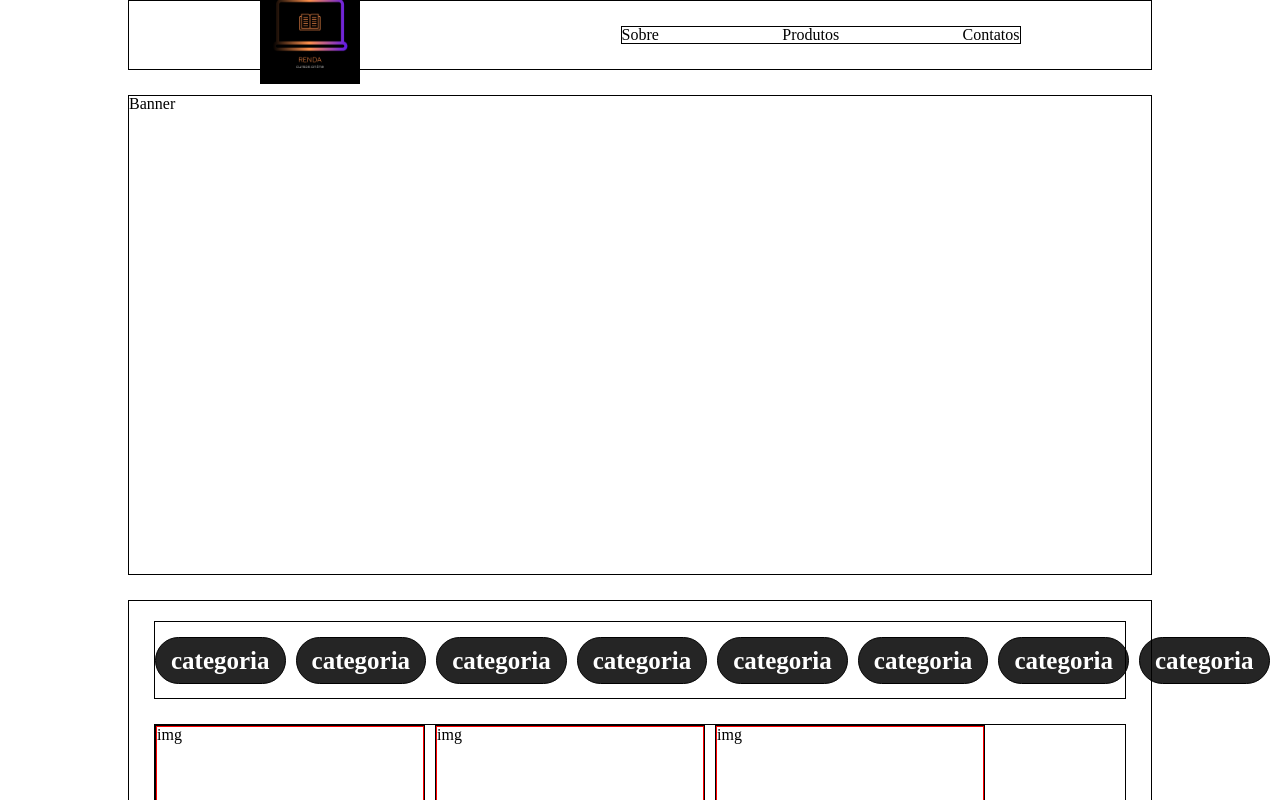
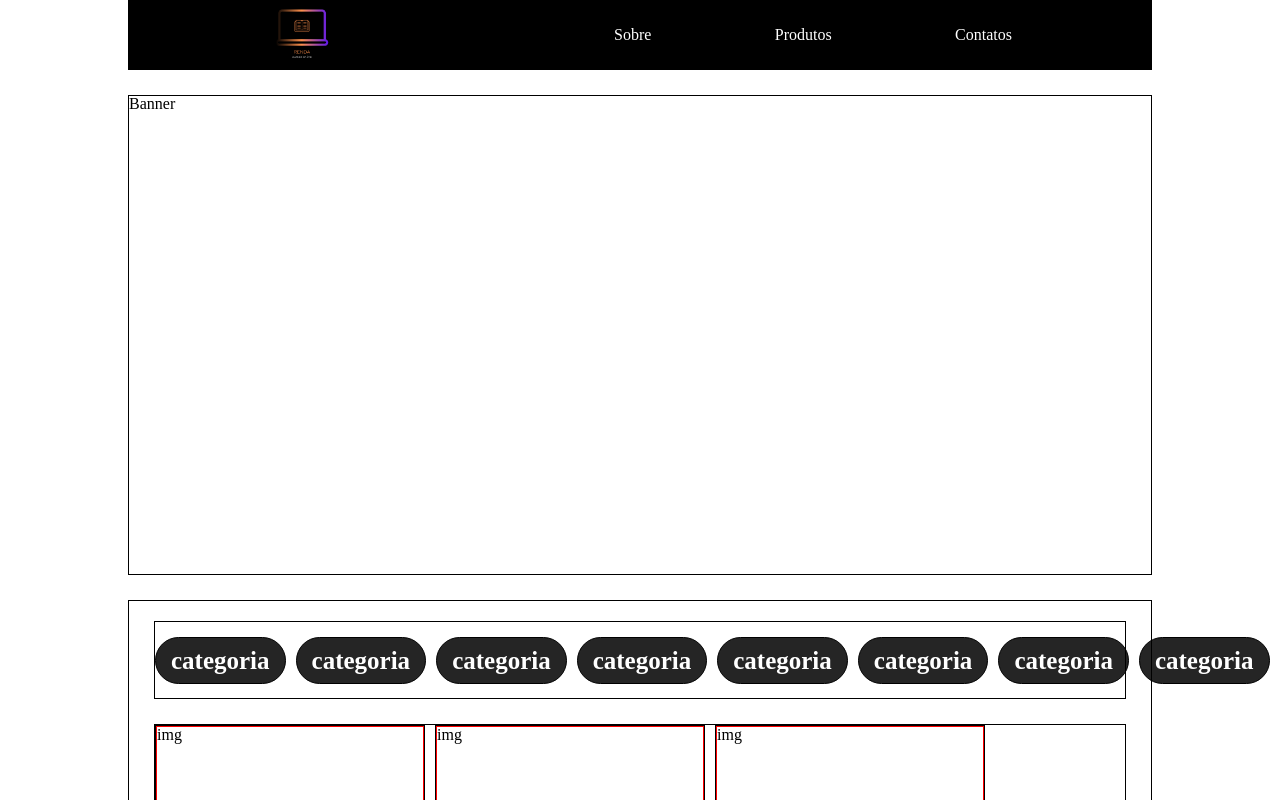
Before and after one commit to Cursos-Renda/CursosRendaOnline, a React (Vite) app: page / in a window 1280 px wide. Shown: the top 800 px of the page. Built offline with nearby package versions, Linux system fonts and the light colour scheme.

Commit message:
teste style

```diff
--- a/src/components/Header/styles.module.scss
+++ b/src/components/Header/styles.module.scss
@@ -6,9 +6,10 @@
     border: 1px solid black;
     width: 100%;
     margin-bottom: 1.5625rem;
+    background-color: black;
     figure{
         img{
-            width: 100px;
+            width: 4.375rem;
         }
     }
     nav{
@@ -17,5 +18,6 @@
         border: 1px solid black;
         width: 25rem;
         justify-content: space-between;
+        color: white;
     }
 }
```
